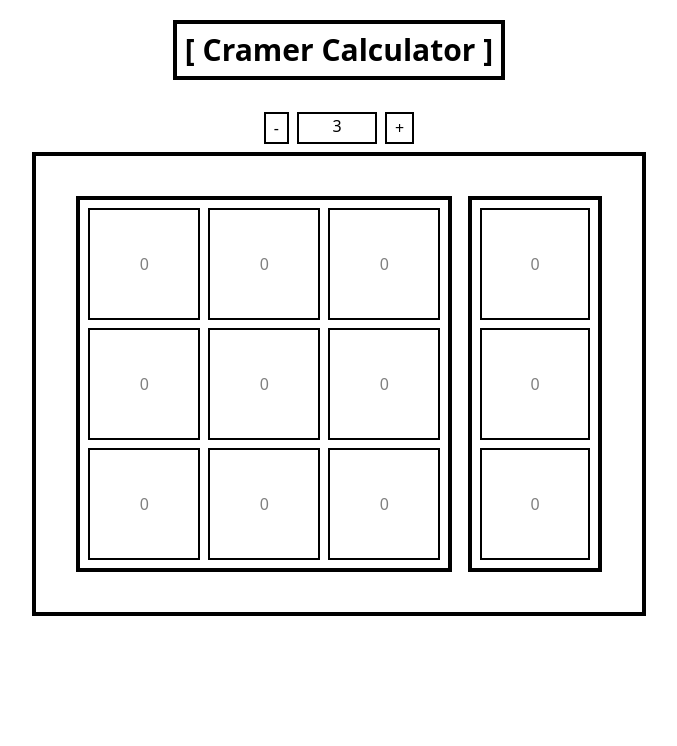
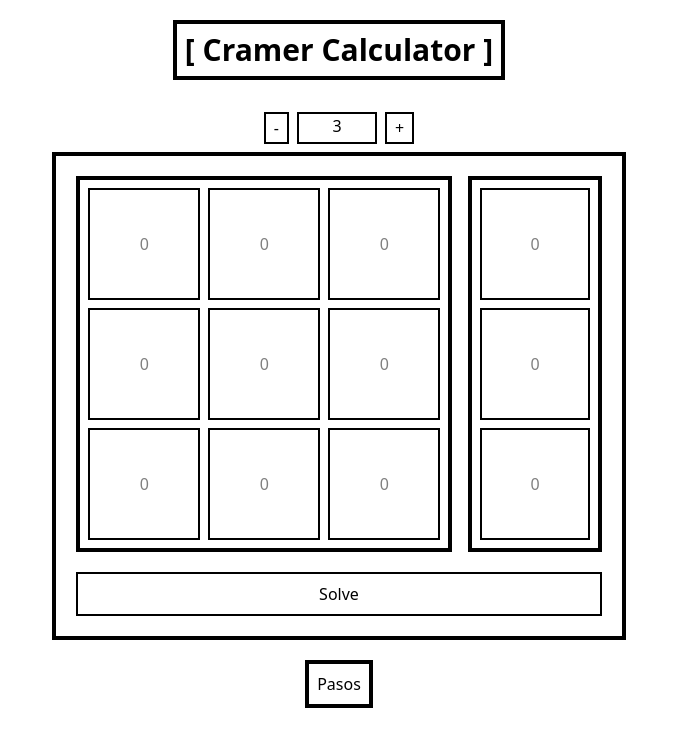
Before and after one commit to Zeit-bit/Cramer-Calc, a React (Vite) app: page / in a window 1280 px wide. Shown: the top 746 px of the page, without its empty margins (301-978 px from the left). Built offline with nearby package versions, Linux system fonts and the light colour scheme.

Commit message:
Add solve button and add mathjs and mathjax

```diff
--- a/package.json
+++ b/package.json
@@ -11,6 +11,8 @@
   },
   "dependencies": {
     "@tailwindcss/vite": "^4.1.7",
+    "mathjax": "^3.2.2",
+    "mathjs": "^14.5.0",
     "react": "^19.1.0",
     "react-dom": "^19.1.0",
     "tailwindcss": "^4.1.7"
--- a/src/App.jsx
+++ b/src/App.jsx
@@ -4,6 +4,7 @@ const App = () => {
   const [size, setSize] = useState(3)
   const [matrix, setMatrix] = useState(null)
   const [augmentation, setAugmentation] = useState(null)
+  const [solve, setSolve] = useState(false)
 
   const CreateEmptyMatrix = (size) => {
     const matrix = new Array()
@@ -105,6 +106,8 @@ const App = () => {
     setAugmentation(null)
   }
 
+  const HandleSolve = () => {}
+
   const emptyMatrix = CreateEmptyMatrix(size)
   const emptyAugmentation = CreateEmptyAugmentation(size)
 
@@ -139,12 +142,39 @@ const App = () => {
         </button>
       </div>
 
-      <div className="flex gap-4 border-4 p-10">
-        {renderingMatrix}
-        {renderingAugmentation}
+      <div className="flex flex-col gap-5 border-4 p-5">
+        <div className="flex gap-4">
+          {renderingMatrix}
+          {renderingAugmentation}
+        </div>
+        <button
+          onClick={() => {
+            setSolve(true)
+          }}
+          className="flex items-center justify-center border-2 p-2 hover:border-blue-700 hover:bg-gray-800 hover:text-white active:bg-blue-500"
+        >
+          Solve
+        </button>
+      </div>
+
+      <div className="m-5 border-4 p-2">
+        {solve ? <Solution matrix={matrix} /> : <h2>Pasos</h2>}
       </div>
     </div>
   )
 }
 
+const Solution = ({ matrix }) => {
+  const expMatrix = JSON.stringify(
+    matrix.map((row) => row.map((col) => Number(col))),
+  )
+
+  return (
+    <div>
+      <h2>Pasos</h2>
+      <p>{expMatrix}</p>
+    </div>
+  )
+}
+
 export default App
```
Also changed, not shown: 1 other file (tests, documents, lock files or other folders).
